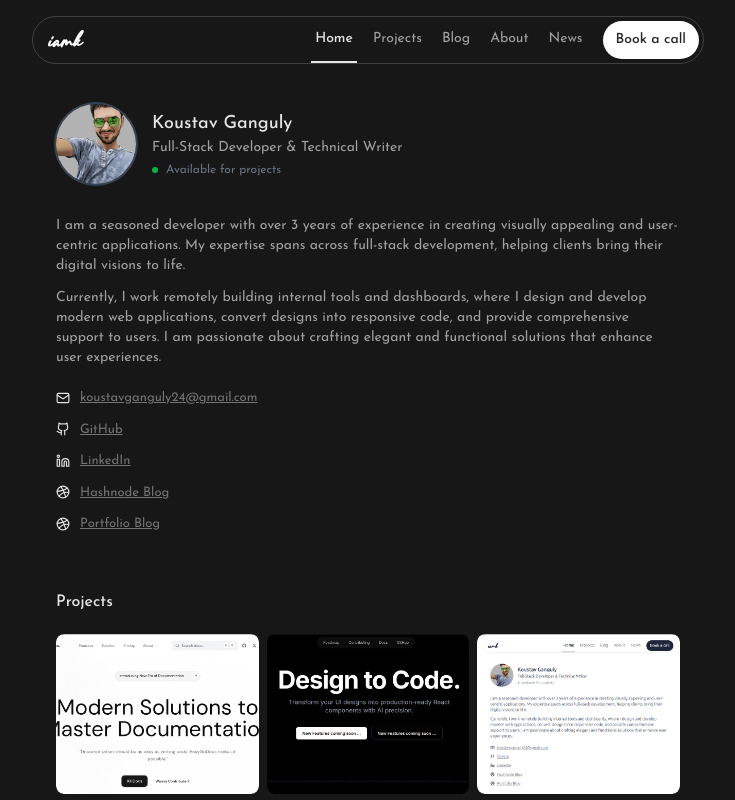
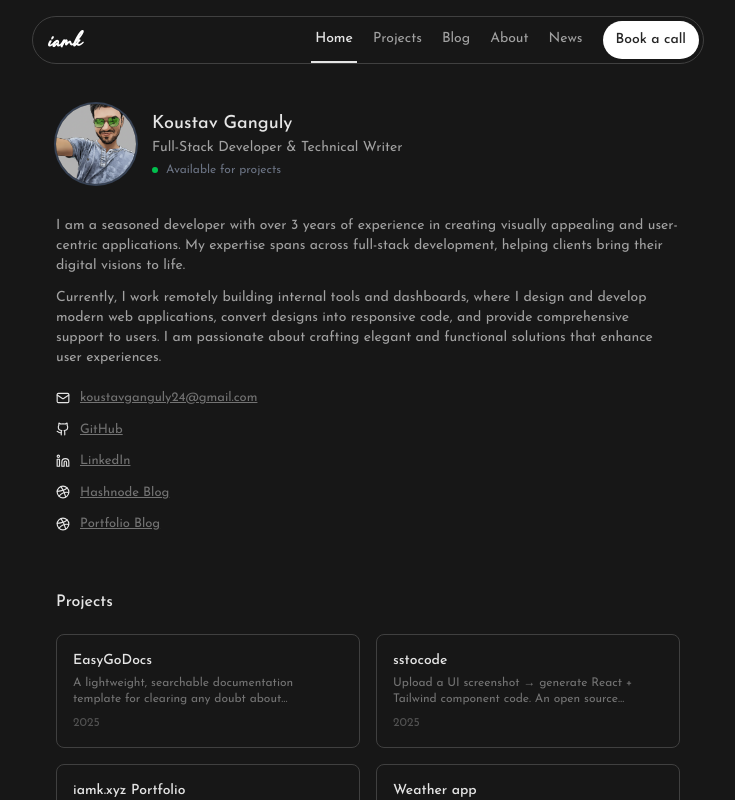
Before and after one commit to KOUSTAV2409/myportfolio, a Next.js app: page / in a window 1280 px wide. Shown: the top 800 px of the page, without its empty margins (272-1007 px from the left). Built offline with nearby package versions, Linux system fonts and the light colour scheme; no server answers.

Commit message:
updated project section in landing page

```diff
--- a/src/components/ProjectsSection.tsx
+++ b/src/components/ProjectsSection.tsx
@@ -9,29 +9,32 @@ export default function ProjectsSection() {
         Projects
       </h2>
 
-      {/* Image Grid */}
-      <div className="grid grid-cols-2 sm:grid-cols-3 gap-2">
+      {/* Project Grid */}
+      <div className="grid grid-cols-1 sm:grid-cols-2 gap-4">
         {PROJECTS.slice(0, 6).map((project) => (
           <Link
             key={project.id}
-            className="group block relative overflow-hidden rounded-lg"
+            className="group block p-4 border border-gray-200 rounded-lg hover:shadow-sm transition-all duration-200 dark:border-neutral-700 hover:border-gray-300 dark:hover:border-neutral-600"
             href={project.link}
             target='blank'
           >
-            <Image
-              className="w-full size-40 object-cover bg-gray-100 rounded-lg dark:bg-neutral-800"
-              src={project.image || `/images/projects/${project.id}.jpg`}
-              alt={`${project.name} project screenshot`}
-              width={320}
-              height={160}
-            />
-            <div className="absolute bottom-1 end-1 opacity-0 group-hover:opacity-100 transition">
-              <div className="flex items-center gap-x-1 py-1 px-2 bg-white border border-gray-200 text-gray-800 rounded-lg dark:bg-neutral-900 dark:border-neutral-700 dark:text-neutral-200">
-                <svg className="shrink-0 size-3" xmlns="http://www.w3.org/2000/svg" width="24" height="24" viewBox="0 0 24 24" fill="none" stroke="currentColor" strokeWidth="2" strokeLinecap="round" strokeLinejoin="round">
-                  <circle cx="11" cy="11" r="8" />
-                  <path d="m21 21-4.3-4.3" />
+            <div className="flex items-start justify-between">
+              <div className="flex-1">
+                <h3 className="font-medium text-sm text-gray-800 dark:text-neutral-200 group-hover:text-gray-900 dark:group-hover:text-neutral-100">
+                  {project.name}
+                </h3>
+                <p className="mt-1 text-xs text-gray-500 dark:text-neutral-500 line-clamp-2">
+                  {project.description}
+                </p>
+                <div className="mt-2 text-xs text-gray-400 dark:text-neutral-600">
+                  {project.year}
+                </div>
+              </div>
+              <div className="ml-3 opacity-0 group-hover:opacity-100 transition-opacity">
+                <svg className="size-4 text-gray-400" xmlns="http://www.w3.org/2000/svg" width="24" height="24" viewBox="0 0 24 24" fill="none" stroke="currentColor" strokeWidth="2" strokeLinecap="round" strokeLinejoin="round">
+                  <path d="M7 17L17 7" />
+                  <path d="M7 7h10v10" />
                 </svg>
-                <span className="text-xs">View</span>
               </div>
             </div>
           </Link>
```
